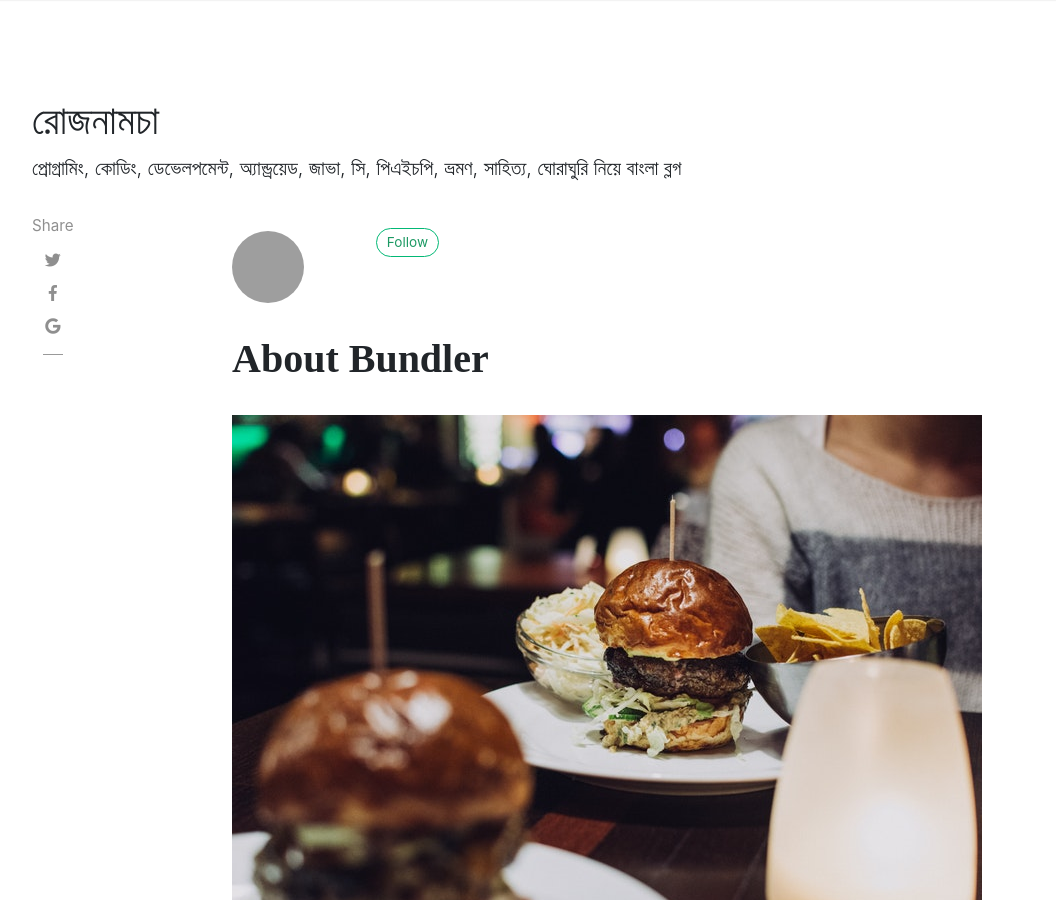
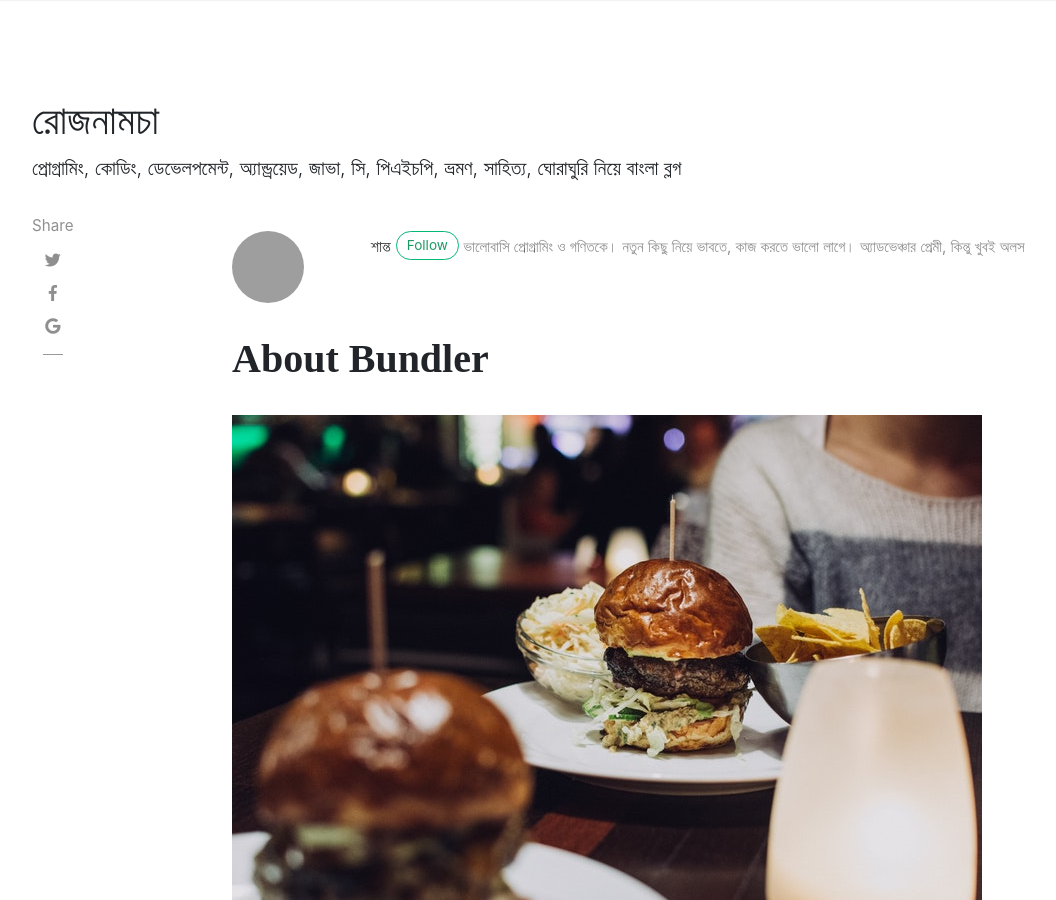
Before and after one commit to yousuf-hossain-shanto/blog, a Jekyll site: the page built from _posts/2018-05-12-about-bundler.md, in a window 1280 px wide and 900 px high. Shown: the whole window, without its empty margins (53-1109 px from the left). Built offline with Jekyll 4.4.1, drawn with Linux system fonts in a browser that asks for light colours; nearby versions of some CDN libraries; comment, search, counter and statistics services are not loaded; a style sheet for code colours, icons or effects is not loaded; grey boxes are pictures that could not be loaded.

```diff
--- a/_config.yml
+++ b/_config.yml
@@ -11,7 +11,16 @@ mailchimp-list: ''
 
 # Authors
 authors:
-  shanto:
+  sal:
+    name: শান্ত
+    display_name: শান্ত
+    gravatar: def6db7f821bd4462e2fa8d98871872d
+    email: yousuf.hossain.shanto@gmail.com
+    web: http://yhshanto.cf
+    twitter:
+    description: "ভালোবাসি প্রোগ্রামিং ও গণিতকে। নতুন কিছু নিয়ে ভাবতে, কাজ করতে ভালো লাগে। অ্যাডভেঞ্চার প্রেমী, কিন্তু খুবই অলস"
+
+  john:
     name: শান্ত
     display_name: শান্ত
     gravatar: def6db7f821bd4462e2fa8d98871872d
```
